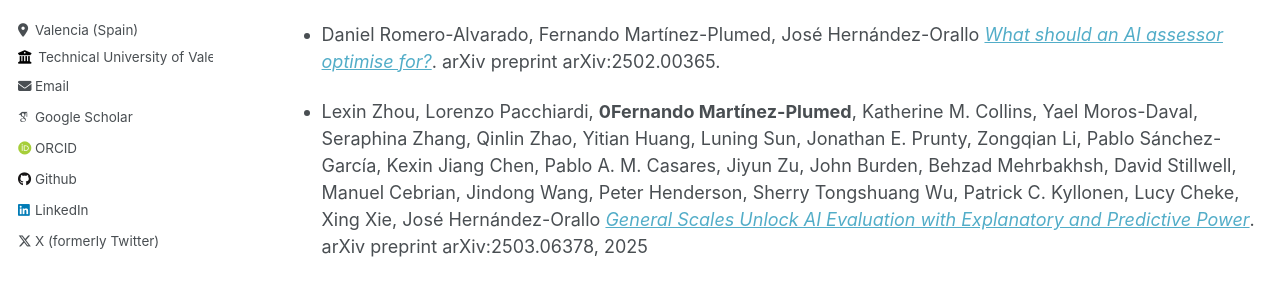
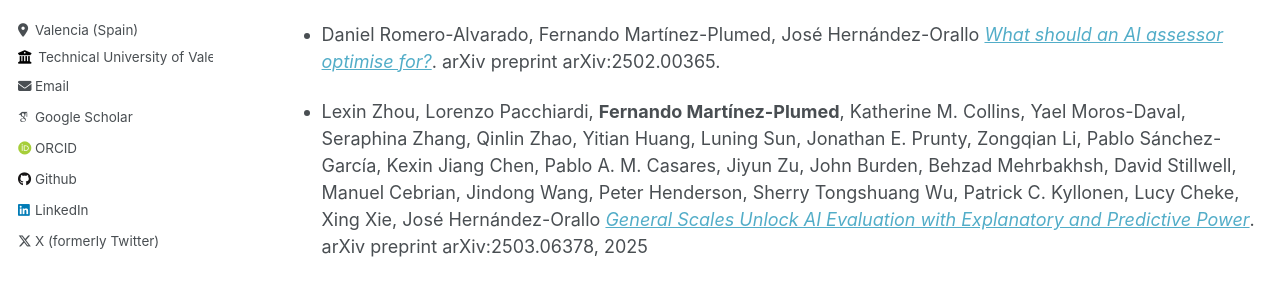
Before and after one commit to nandomp/nandomp.github.io, a Jekyll site: the page built from _pages/publications.md, in a window 1280 px wide and 900 px high. Shown: the part 385-679 px from the top of the window. Built offline with Jekyll 4.4.1, drawn with Linux system fonts in a browser that asks for light colours; some web fonts are replaced.

Commit message:
Update publications.md

```diff
--- a/_pages/publications.md
+++ b/_pages/publications.md
@@ -13,7 +13,7 @@ author_profile: true
 
 * Daniel Romero-Alvarado, Fernando Martínez-Plumed, José Hernández-Orallo [*What should an AI assessor optimise for?*](https://arxiv.org/abs/2502.00365). arXiv preprint arXiv:2502.00365.
 
-* Lexin Zhou, Lorenzo Pacchiardi, **0Fernando Martínez-Plumed**, Katherine M. Collins, Yael Moros-Daval, Seraphina Zhang, Qinlin Zhao, Yitian Huang, Luning Sun, Jonathan E. Prunty, Zongqian Li, Pablo Sánchez-García, Kexin Jiang Chen, Pablo A. M. Casares, Jiyun Zu, John Burden, Behzad Mehrbakhsh, David Stillwell, Manuel Cebrian, Jindong Wang, Peter Henderson, Sherry Tongshuang Wu, Patrick C. Kyllonen, Lucy Cheke, Xing Xie, José Hernández-Orallo [*General Scales Unlock AI Evaluation with Explanatory and Predictive Power*](https://arxiv.org/abs/2503.06378). arXiv preprint arXiv:2503.06378, 2025
+* Lexin Zhou, Lorenzo Pacchiardi, **Fernando Martínez-Plumed**, Katherine M. Collins, Yael Moros-Daval, Seraphina Zhang, Qinlin Zhao, Yitian Huang, Luning Sun, Jonathan E. Prunty, Zongqian Li, Pablo Sánchez-García, Kexin Jiang Chen, Pablo A. M. Casares, Jiyun Zu, John Burden, Behzad Mehrbakhsh, David Stillwell, Manuel Cebrian, Jindong Wang, Peter Henderson, Sherry Tongshuang Wu, Patrick C. Kyllonen, Lucy Cheke, Xing Xie, José Hernández-Orallo [*General Scales Unlock AI Evaluation with Explanatory and Predictive Power*](https://arxiv.org/abs/2503.06378). arXiv preprint arXiv:2503.06378, 2025
 
 
 
```
